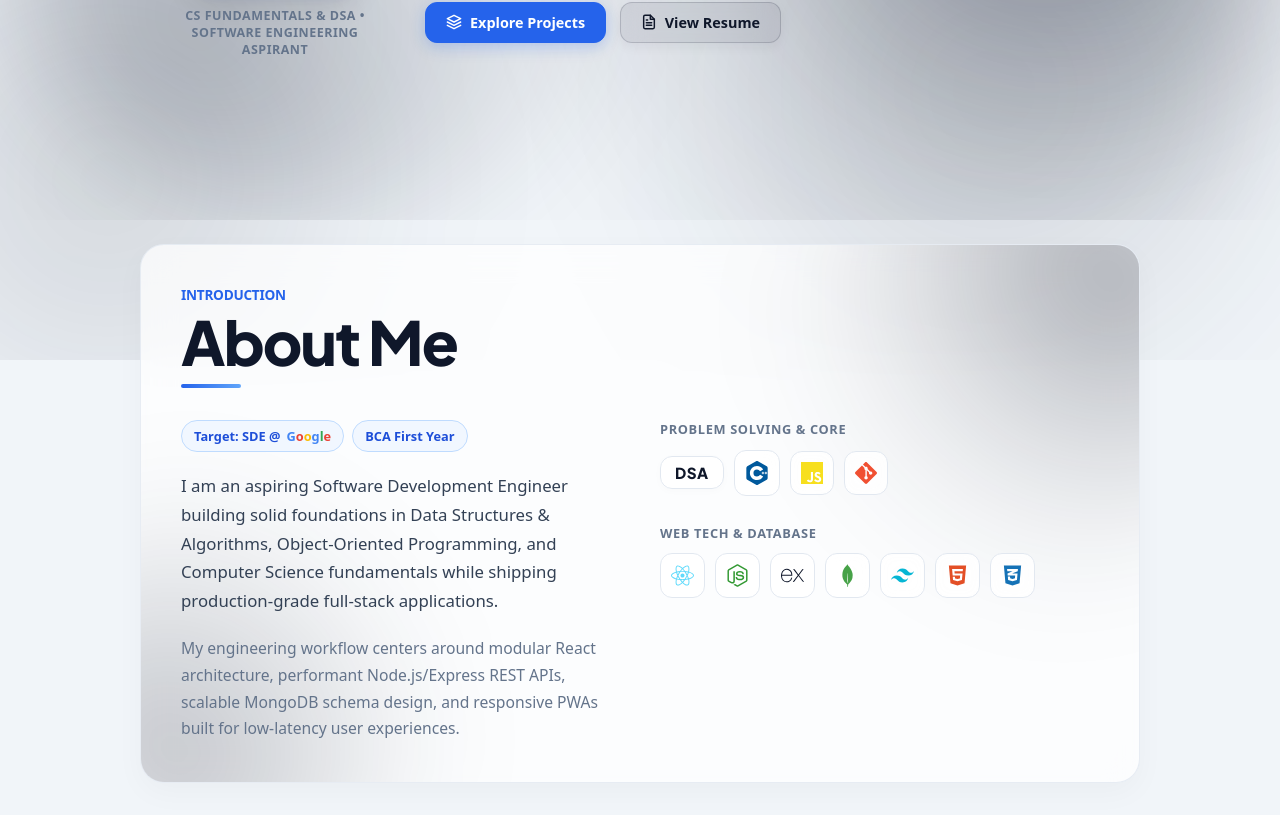
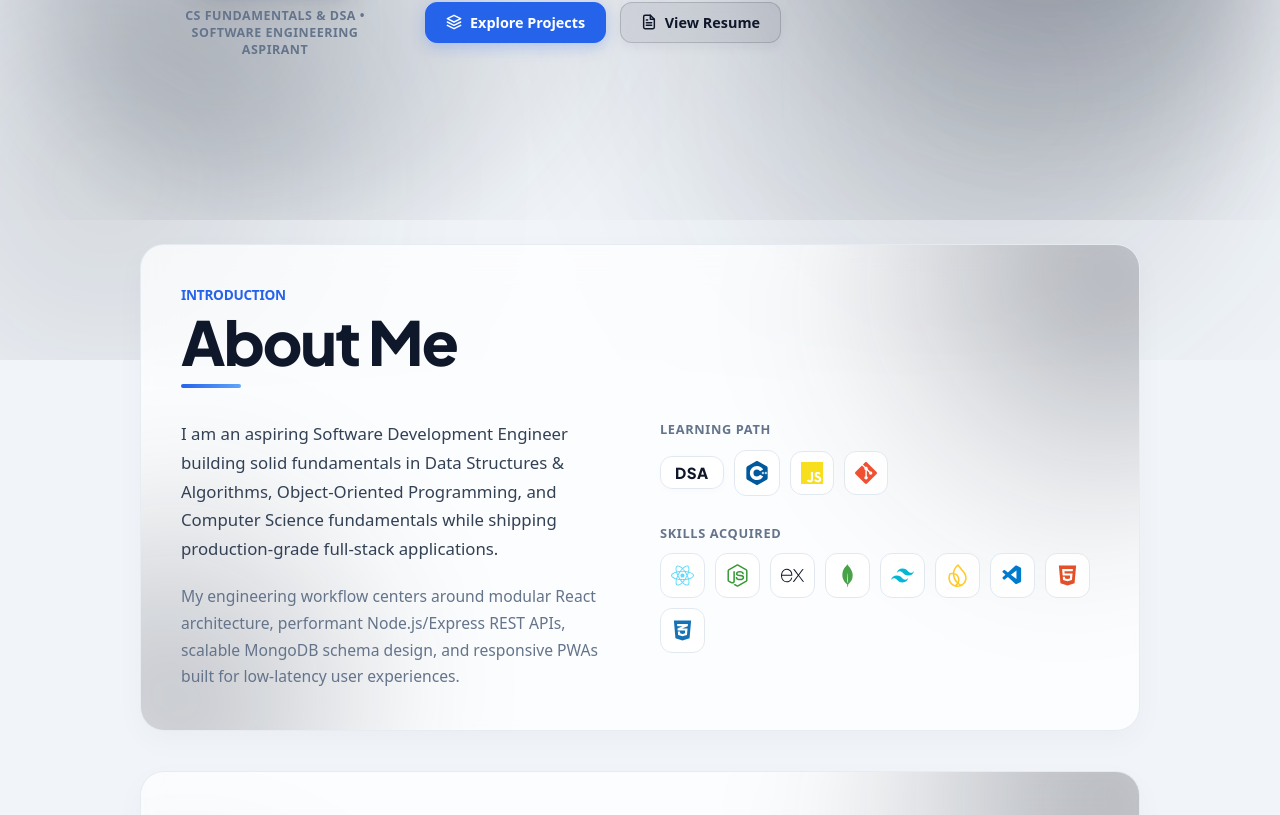
Before and after one commit to nikhildev161011-tech/My-Portfolio, a React (Vite) app: page / in a window 1280 px wide. Shown: the part 440-1255 px from the top of the page. Built offline with nearby package versions, Linux system fonts and the light colour scheme.

Commit message:
Add files via upload

```diff
--- a/src/components/About.jsx
+++ b/src/components/About.jsx
@@ -1,7 +1,8 @@
 import React from 'react';
 import { motion } from 'framer-motion';
-import { SiCplusplus, SiMongodb, SiExpress, SiTailwindcss, SiJavascript, SiGit } from 'react-icons/si';
-import { FaHtml5, FaCss3Alt, FaReact, FaNodeJs } from 'react-icons/fa';
+import { SiCplusplus, SiMongodb, SiExpress, SiTailwindcss, SiJavascript, SiGit, SiFirebase } from 'react-icons/si';
+import { FaHtml5, FaCss3Alt, FaReact, FaNodeJs, FaCode } from 'react-icons/fa';
+import { VscVscode } from 'react-icons/vsc';
 
 export default function About() {
   const aboutLetters = "About Me".split("");
@@ -157,26 +158,6 @@ export default function About() {
             display: inline-block;
           }
 
-          .metric-badge {
-            display: inline-flex;
-            align-items: center;
-            gap: 6px;
-            padding: 6px 12px;
-            background: rgba(239, 246, 255, 0.85);
-            border: 1px solid #bfdbfe;
-            border-radius: 9999px;
-            font-size: 0.8rem;
-            font-weight: 700;
-            color: #1d4ed8;
-          }
-
-          .google-g { color: #4285F4; }
-          .google-o1 { color: #EA4335; }
-          .google-o2 { color: #FBBC05; }
-          .google-g2 { color: #4285F4; }
-          .google-l { color: #34A853; }
-          .google-e { color: #EA4335; }
-
           @media (max-width: 768px) {
             .about-seamless-section {
               padding: 1rem 1rem 3rem 1rem !important;
@@ -269,13 +250,8 @@ export default function About() {
               }}>
 
                 <div style={{ display: 'flex', flexDirection: 'column', gap: '1.25rem' }}>
-                  <div style={{ display: 'flex', gap: '8px', flexWrap: 'wrap' }}>
-                    <span className="metric-badge">Target: SDE @ <span style={{ fontWeight: '800' }}><span className="google-g">G</span><span className="google-o1">o</span><span className="google-o2">o</span><span className="google-g2">g</span><span className="google-l">l</span><span className="google-e">e</span></span></span>
-                    <span className="metric-badge">BCA First Year</span>
-                  </div>
-
                   <p style={{ fontSize: '1.05rem', color: '#334155', lineHeight: '1.7', margin: 0, fontWeight: '500' }}>
-                    I am an aspiring Software Development Engineer building solid foundations in Data Structures & Algorithms, Object-Oriented Programming, and Computer Science fundamentals while shipping production-grade full-stack applications.
+                    I am an aspiring Software Development Engineer building solid fundamentals in Data Structures & Algorithms, Object-Oriented Programming, and Computer Science fundamentals while shipping production-grade full-stack applications.
                   </p>
 
                   <p style={{ fontSize: '0.98rem', color: '#64748b', lineHeight: '1.7', margin: 0 }}>
@@ -287,7 +263,7 @@ export default function About() {
 
                   <div style={{ display: 'flex', flexDirection: 'column', gap: '0.5rem' }}>
                     <h4 style={{ margin: 0, fontSize: '0.8rem', color: '#64748b', fontWeight: '800', textTransform: 'uppercase', letterSpacing: '0.05em' }}>
-                      Problem Solving & Core
+                      Learning Path
                     </h4>
                     <motion.div
                       variants={iconsContainerVariants}
@@ -313,7 +289,7 @@ export default function About() {
 
                   <div style={{ display: 'flex', flexDirection: 'column', gap: '0.5rem' }}>
                     <h4 style={{ margin: 0, fontSize: '0.8rem', color: '#64748b', fontWeight: '800', textTransform: 'uppercase', letterSpacing: '0.05em' }}>
-                      Web Tech & Database
+                      Skills Acquired
                     </h4>
                     <motion.div
                       variants={iconsContainerVariants}
@@ -336,6 +312,12 @@ export default function About() {
                       </motion.div>
                       <motion.div variants={iconBounceVariant} className="tech-icon-wrapper" title="Tailwind CSS">
                         <SiTailwindcss size={23} color="#06B6D4" />
+                      </motion.div>
+                      <motion.div variants={iconBounceVariant} className="tech-icon-wrapper" title="Firebase">
+                        <SiFirebase size={23} color="#FFCA28" />
+                      </motion.div>
+                      <motion.div variants={iconBounceVariant} className="tech-icon-wrapper" title="VS Code">
+                        <VscVscode size={23} color="#007ACC" />
                       </motion.div>
                       <motion.div variants={iconBounceVariant} className="tech-icon-wrapper" title="HTML5">
                         <FaHtml5 size={23} color="#E34F26" />
```
